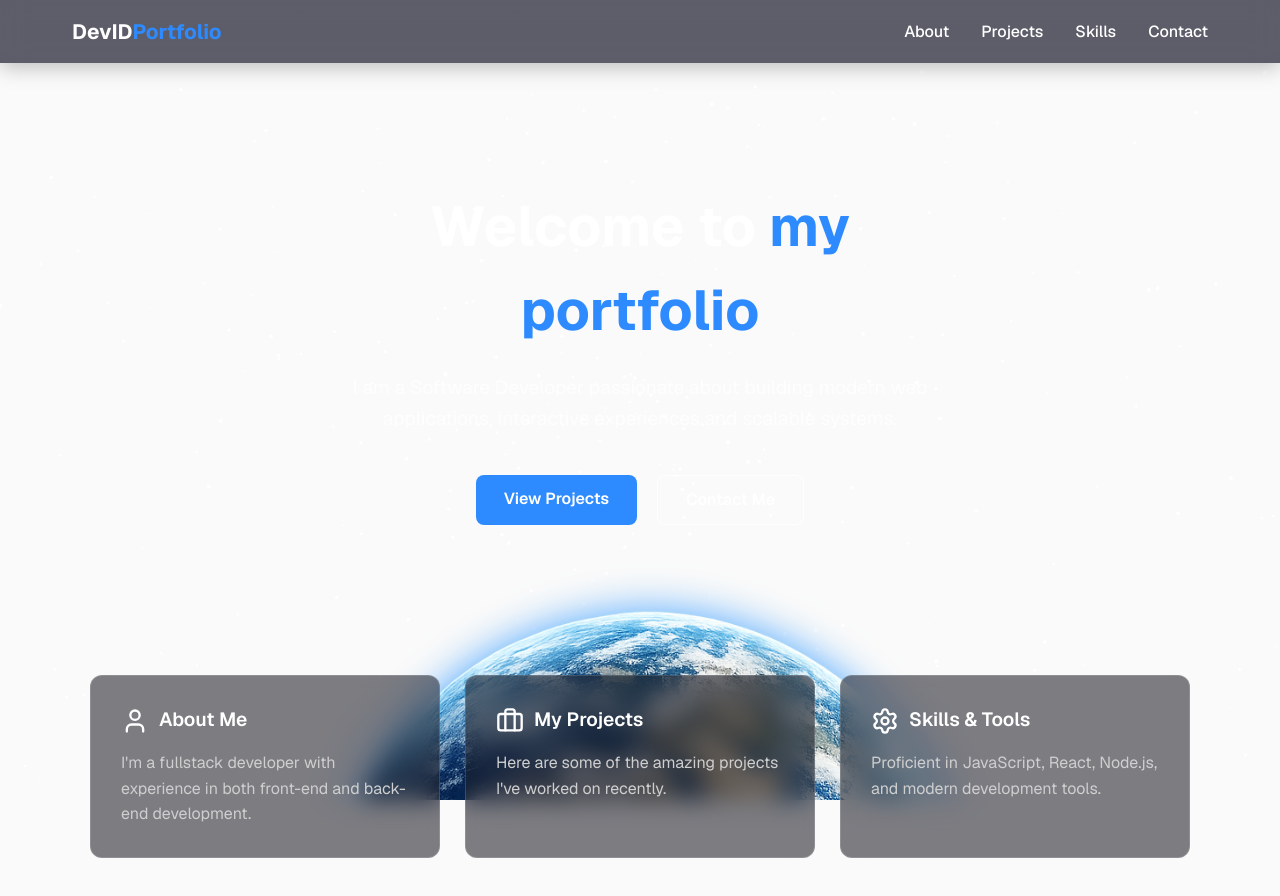
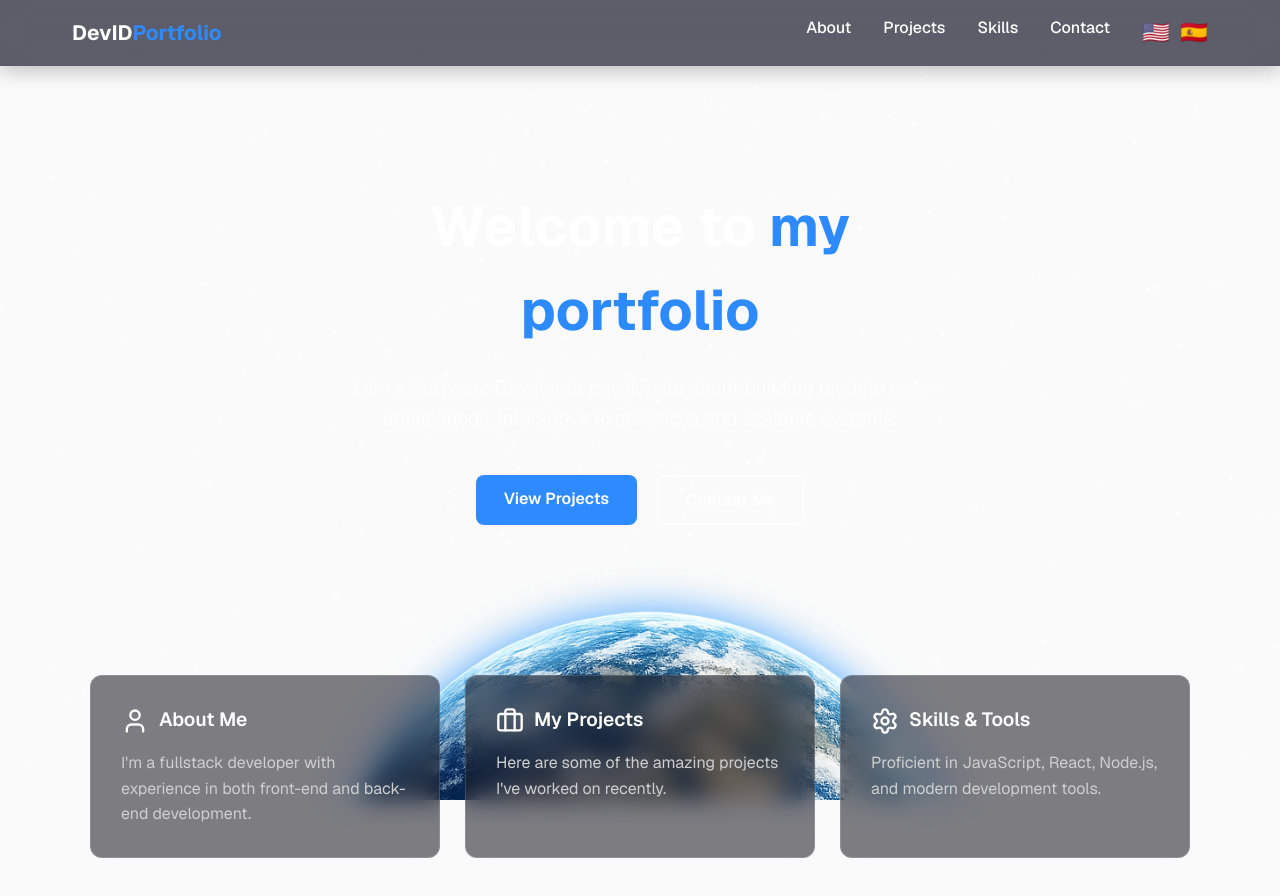
Before and after one commit to dabidop/PortafolioReact, a Next.js app: page / in a window 1280 px wide. Shown: the top 896 px of the page. Built offline with nearby package versions, Linux system fonts and the light colour scheme.

Commit message:
translationBegin

```diff
--- a/src/app/globals.css
+++ b/src/app/globals.css
@@ -123,6 +123,25 @@ body {
     color: white;
     text-decoration: none;
   }
+}
+
+/*-------------------------------------traducción-------------------------------------*/
+
+.lang-switch {
+  display: flex;
+  gap: 10px;
+}
+
+.lang-switch button {
+  background: none;
+  border: none;
+  font-size: 1.4rem;
+  cursor: pointer;
+  transition: 0.2s;
+}
+
+.lang-switch button:hover {
+  transform: scale(1.2);
 }
 
 /* --------------------------------------WELCOME SECTION------------------------------------------ */
--- a/src/app/layout.js
+++ b/src/app/layout.js
@@ -1,5 +1,7 @@
 import { Geist, Geist_Mono } from "next/font/google";
+import { LanguageProvider } from "@/context/LanguageContext";
 import "./globals.css";
+import Script from "next/script";
 
 const geistSans = Geist({
   variable: "--font-geist-sans",
@@ -22,7 +24,9 @@ export default function RootLayout({ children }) {
       lang="en"
       className={`${geistSans.variable} ${geistMono.variable} h-full antialiased`}
     >
-      <body className="min-h-full flex flex-col">{children}</body>
+      <body className="min-h-full flex flex-col">
+        <LanguageProvider>{children}</LanguageProvider>
+      </body>
     </html>
   );
 }
--- a/src/components/Content.jsx
+++ b/src/components/Content.jsx
@@ -1,25 +1,28 @@
 "use client";
 
+import { useLanguage } from "@/context/LanguageContext";
+import { translations } from "@/i18n/translations";
+
 export default function Hero() {
+  const { language } = useLanguage();
+  const t = translations[language];
+
   return (
     <section className="hero">
       <div className="hero-content">
         <h1>
-          Welcome to <span>my portfolio</span>
+          {t.heroWelcome} <span>{t.heroHighlight}</span>
         </h1>
 
-        <p>
-          I am a Software Developer passionate about building modern web
-          applications, interactive experiences and scalable systems.
-        </p>
+        <p>{t.heroDescription}</p>
 
         <div className="hero-buttons">
           <a href="#projects" className="btn primary">
-            View Projects
+            {t.viewProjects}
           </a>
 
           <a href="#contact" className="btn secondary">
-            Contact Me
+            {t.contactMe}
           </a>
         </div>
       </div>
--- a/src/components/Navbar.jsx
+++ b/src/components/Navbar.jsx
@@ -1,21 +1,24 @@
 "use client";
 
 import { useState } from "react";
+import { useLanguage } from "@/context/LanguageContext";
+import { translations } from "@/i18n/translations";
 
 export default function Navbar() {
   const [open, setOpen] = useState(false);
+  const { language, setLanguage } = useLanguage();
+  const t = translations[language];
 
   const links = [
-    { name: "About", href: "#about" },
-    { name: "Projects", href: "#projects" },
-    { name: "Skills", href: "#skills" },
-    { name: "Contact", href: "#contact" },
+    { name: t.about, href: "#about" },
+    { name: t.projects, href: "#projects" },
+    { name: t.skills, href: "#skills" },
+    { name: t.contact, href: "#contact" },
   ];
 
   return (
     <nav className="navbar">
       <div className="navbar-container">
-
         {/* Logo */}
         <div className="logo">
           DevID<span>Portfolio</span>
@@ -23,32 +26,35 @@ export default function Navbar() {
 
         {/* Desktop Menu */}
         <ul className="menu">
-          {links.map(link => (
+          {links.map((link) => (
             <li key={link.name}>
               <a href={link.href}>{link.name}</a>
             </li>
           ))}
+          <div className="lang-switch">
+            <button onClick={() => setLanguage("en")}>🇺🇸</button>
+            <button onClick={() => setLanguage("es")}>🇪🇸</button>
+          </div>
         </ul>
 
         {/* Mobile Button */}
-        <button
-          className="mobile-btn"
-          onClick={() => setOpen(!open)}
-        >
+        <button className="mobile-btn" onClick={() => setOpen(!open)}>
           ☰
         </button>
-
       </div>
 
       {/* Mobile Menu */}
       {open && (
-        <ul className="mobile-menu">
-          {links.map(link => (
-            <li key={link.name}>
-              <a href={link.href}>{link.name}</a>
-            </li>
-          ))}
-        </ul>
+        <>
+          <ul className="mobile-menu">
+            {links.map((link) => (
+              <li key={link.name}>
+                <a href={link.href}>{link.name}</a>
+              </li>
+            ))}
+          </ul>
+          <div id="google_translate_element"></div>
+        </>
       )}
     </nav>
   );
--- /dev/null
+++ b/src/context/LanguageContext.jsx
@@ -0,0 +1,19 @@
+"use client";
+
+import { createContext, useContext, useState } from "react";
+
+const LanguageContext = createContext();
+
+export function LanguageProvider({ children }) {
+  const [language, setLanguage] = useState("en");
+
+  return (
+    <LanguageContext.Provider value={{ language, setLanguage }}>
+      {children}
+    </LanguageContext.Provider>
+  );
+}
+
+export function useLanguage() {
+  return useContext(LanguageContext);
+}
--- /dev/null
+++ b/src/i18n/translations.js
@@ -0,0 +1,31 @@
+export const translations = {
+  en: {
+    about: "About",
+    projects: "Projects",
+    skills: "Skills",
+    contact: "Contact",
+    heroWelcome: "Welcome to",
+    heroHighlight: "my portfolio",
+    heroDescription:
+      "I am a Software Developer passionate about building modern web applications, interactive experiences and scalable systems.",
+
+    viewProjects: "View Projects",
+    contactMe: "Contact Me",
+
+  },
+
+  es: {
+    about: "Sobre mí",
+    projects: "Proyectos",
+    skills: "Habilidades",
+    contact: "Contacto",
+    heroWelcome: "Bienvenido a",
+    heroHighlight: "mi portafolio",
+    heroDescription:
+      "Soy un desarrollador de software apasionado por construir aplicaciones web modernas, experiencias interactivas y sistemas escalables.",
+
+    viewProjects: "Ver proyectos",
+    contactMe: "Contáctame",
+
+  }
+};
```
